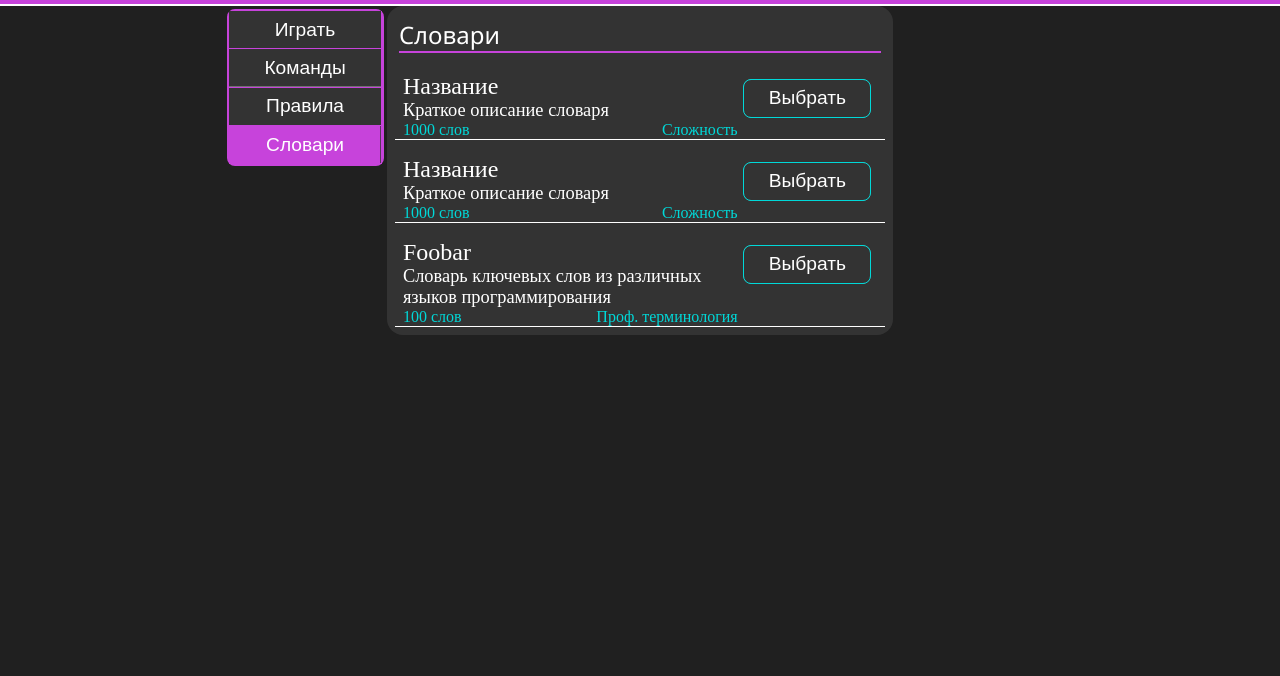
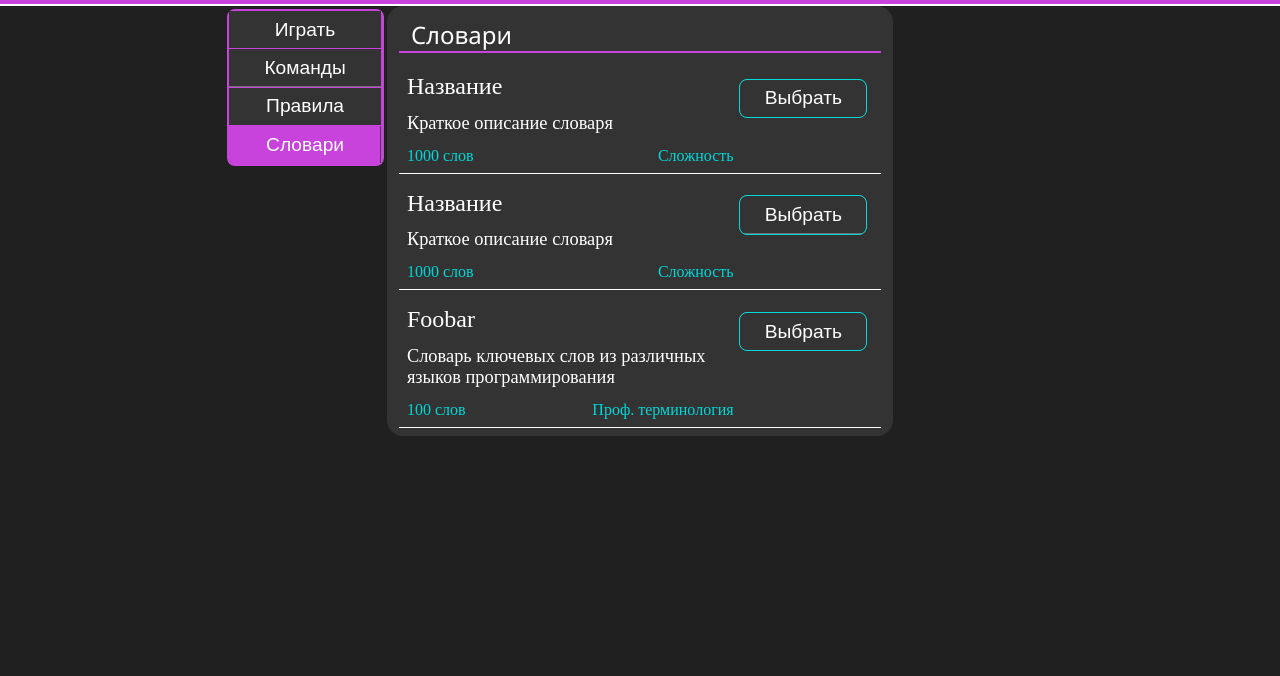
Before and after one commit to KostyanWest/Alias_game, a plain HTML site: page index.html in a window 1280 px wide. Both pictures are taken after a click on the button "Словари". Shown: the part 66-742 px from the top of the page. Drawn offline with Linux system fonts and the light colour scheme.

Commit message:
Исправления и улучшения стилей

```diff
--- a/styles/body.css
+++ b/styles/body.css
@@ -23,9 +23,9 @@
 }
 
 .body__header_page {
-    margin: 0.5em;
+    margin: 0.75rem;
     border-bottom: 2px solid var(--primary-color);
-    padding: 0em, 0.5em, 0em, 0.5em;
+    padding: 0em 0.5em 0em 0.5em;
     color: var(--text-color);
     font-size: 1.5rem;
 }
--- a/styles/dicts-page-item.css
+++ b/styles/dicts-page-item.css
@@ -17,6 +17,7 @@
 }
 
 .dicts-page-item__description {
+    margin: 0.7em 0em;
     font-size: 1.15rem;
 }
 
--- a/styles/page.css
+++ b/styles/page.css
@@ -1,7 +1,6 @@
 .page {
     border-radius: 1em;
     opacity: 1;
-    /*transition: all 200ms ease-out;*/
     transition: opacity 200ms ease-out, transform 200ms ease-out;
 }
 
@@ -22,7 +21,7 @@
 }
 
 .page-list__item {
-    margin: 0.5em;
-    padding: 0em 0.5em;
+    margin: 0rem 0.75rem 0.5rem;
+    padding: 0.5em 0.5em;
     border-bottom: 1px solid var(--text-color);
 }
```
